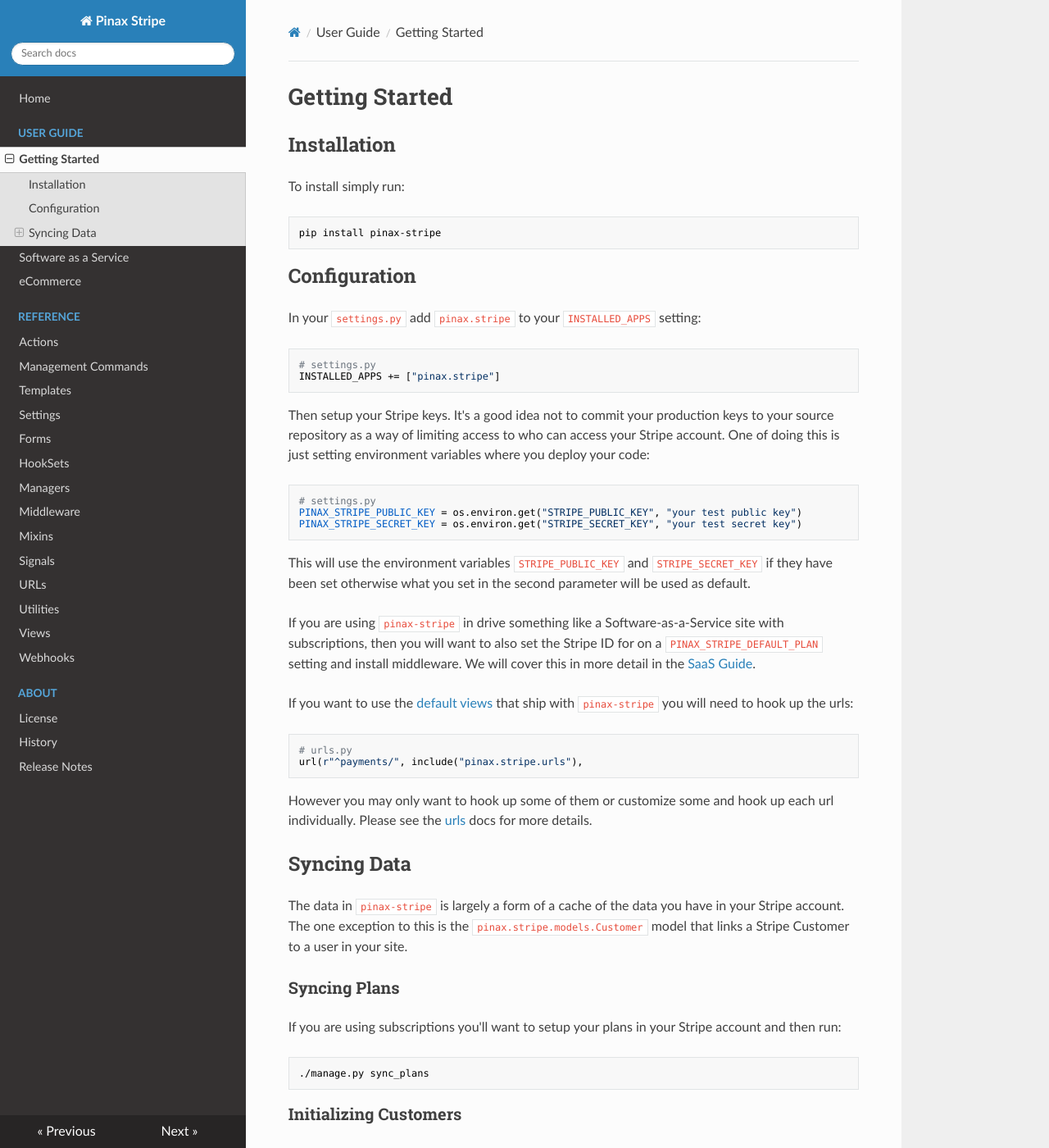
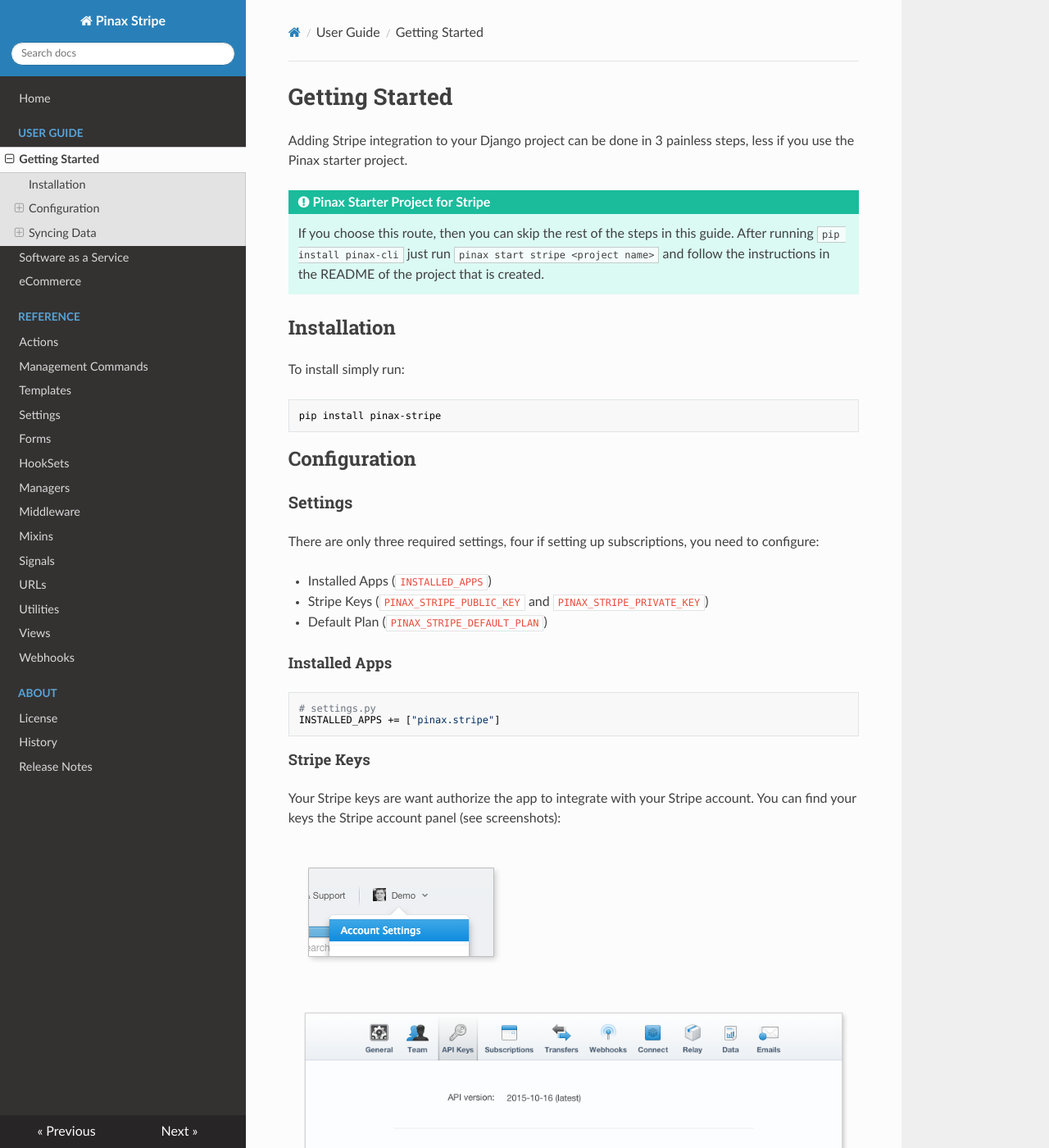
Before and after one commit to pinax/pinax-stripe-light, an MkDocs documentation site: the page built from docs/user-guide/getting-started.md, in a window 1280 px wide and 1400 px high. Shown: the whole window at 82% size. Built offline with MkDocs 1.6.1, drawn with Linux system fonts in a browser that asks for light colours; nearby versions of some CDN libraries; old or Windows-style settings are respelled for this version of MkDocs; some of the changed text lies outside the part shown.

Commit message:
Update the user guide

```diff
--- a/docs/user-guide/getting-started.md
+++ b/docs/user-guide/getting-started.md
@@ -1,4 +1,15 @@
 # Getting Started
+
+Adding Stripe integration to your Django project can be done in 3 painless
+steps, less if you use the Pinax starter project.
+
+!!! tip "Pinax Starter Project for Stripe"
+
+    If you choose this route, then you can skip the rest of the steps in this
+    guide. After running `pip install pinax-cli` just run
+    `pinax start stripe <project name>` and follow the instructions in the
+    README of the project that is created.
+
 
 ## Installation
 
@@ -6,18 +17,37 @@
 
     pip install pinax-stripe
 
+
 ## Configuration
 
-In your `settings.py` add `pinax.stripe` to your `INSTALLED_APPS` setting:
+### Settings
+
+There are only three required settings, four if setting up subscriptions, you
+need to configure:
+
+* Installed Apps (`INSTALLED_APPS`)
+* Stripe Keys (`PINAX_STRIPE_PUBLIC_KEY` and `PINAX_STRIPE_PRIVATE_KEY`)
+* Default Plan (`PINAX_STRIPE_DEFAULT_PLAN`)
+
+
+#### Installed Apps
 
     # settings.py
     INSTALLED_APPS += ["pinax.stripe"]
 
 
-Then setup your Stripe keys. It's a good idea not to commit your production
-keys to your source repository as a way of limiting access to who can access
-your Stripe account.  One of doing this is just setting environment variables
-where you deploy your code:
+#### Stripe Keys
+
+Your Stripe keys are want authorize the app to integrate with your Stripe
+account.  You can find your keys the Stripe account panel (see screenshots):
+
+![](images/stripe-menu.png)
+
+![](images/stripe-account-panel.png)
+
+It's a good idea not to commit your production keys to your source repository
+as a way of limiting access to who can access your Stripe account.  One way of
+doing this is setting environment variables where you deploy your code:
 
     # settings.py
     PINAX_STRIPE_PUBLIC_KEY = os.environ.get("STRIPE_PUBLIC_KEY", "your test public key")
@@ -25,16 +55,21 @@
 
 
 This will use the environment variables `STRIPE_PUBLIC_KEY` and
-`STRIPE_SECRET_KEY` if they have been set otherwise what you set in the second
-parameter will be used as default.
+`STRIPE_SECRET_KEY` if they have been set. Otherwise what you set in the second
+parameter will be used.
 
-If you are using `pinax-stripe` in drive something like a Software-as-a-Service
-site with subscriptions, then you will want to also set the Stripe ID for on a
-`PINAX_STRIPE_DEFAULT_PLAN` setting and install middleware. We will cover this
-in more detail in the [SaaS Guide](../user-guide/saas.md).
+#### Default Plan
+
+If you are using `pinax-stripe` for something like a Software-as-a-Service
+site with subscriptions, then you will want to also set the Stripe ID for a
+`PINAX_STRIPE_DEFAULT_PLAN` setting and install middleware. See the
+[SaaS Guide](../user-guide/saas.md) for more details about working with
+subscriptions.
+
+### Urls and Views
 
 If you want to use the [default views](../reference/views.md) that ship with
-`pinax-stripe` you will need to hook up the urls:
+`pinax-stripe` you can simple hook up the urls:
 
     # urls.py
     url(r"^payments/", include("pinax.stripe.urls"),
@@ -44,17 +79,29 @@
 each url individually. Please see the [urls](../reference/urls.md) docs for more
 details.
 
-
 ## Syncing Data
 
-The data in `pinax-stripe` is largely a form of a cache of the data you have
-in your Stripe account.  The one exception to this is the `pinax.stripe.models.Customer` model that links a Stripe Customer to a user in
-your site.
+The data in `pinax-stripe` is a cache of the data you have in your Stripe
+account.  The one exception to this is the `pinax.stripe.models.Customer` model
+that links a Stripe Customer to a user in your site.
+
+!!! note
+
+    The reason for this exception is because of the need to link the Stripe
+    data to users in your application. This is done through a one to one
+    relationship (a `Customer` can only belong to a single `User` and a `User`
+    can only have a single `Customer` reference).
 
 ### Syncing Plans
 
 If you are using subscriptions you'll want to setup your plans in your Stripe
-account and then run:
+account:
+
+![](images/stripe-create-plan.png)
+
+![](images/stripe-create-plan-modal.png)
+
+and then run:
 
     ./manage.py sync_plans
 
--- a/mkdocs.yml
+++ b/mkdocs.yml
@@ -25,3 +25,5 @@
     - History: about/history.md
     - Release Notes: about/release-notes.md
 theme: readthedocs
+markdown_extensions:
+    - admonition
```
Also changed, not shown: other parts of docs/user-guide/getting-started.md (+6 -4 lines), docs/user-guide/images/stripe-account-panel.png (added), docs/user-guide/images/stripe-create-plan-modal.png (added), docs/user-guide/images/stripe-create-plan.png (added), docs/user-guide/images/stripe-menu.png (added), 1 other file.
